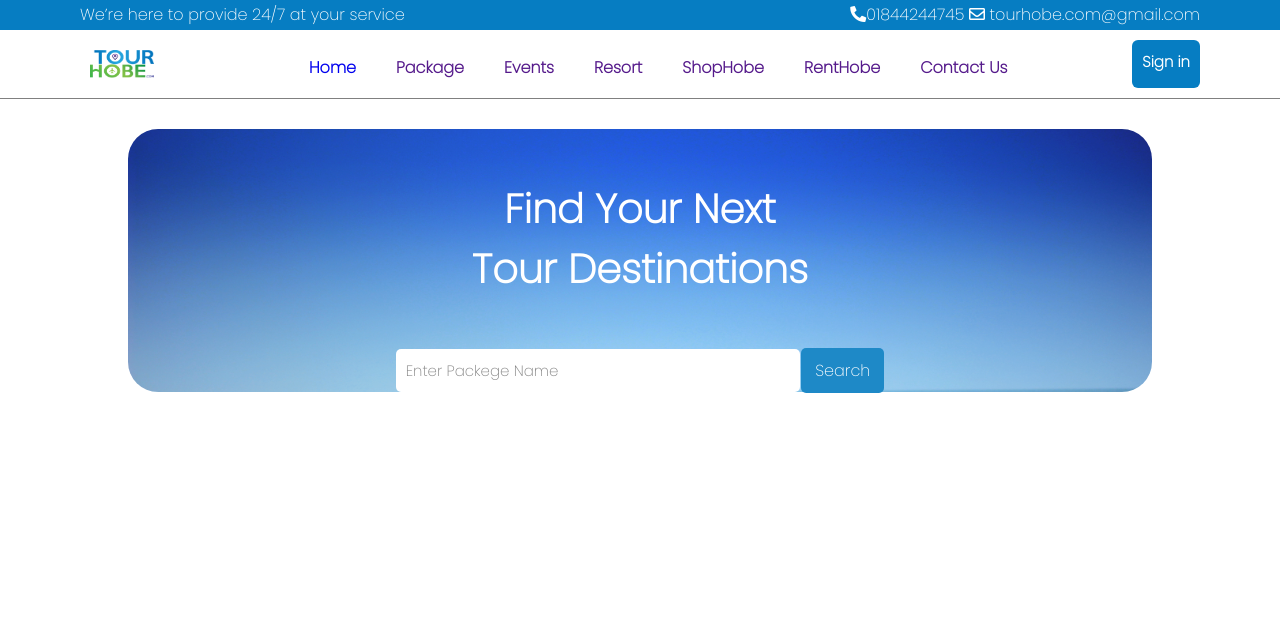
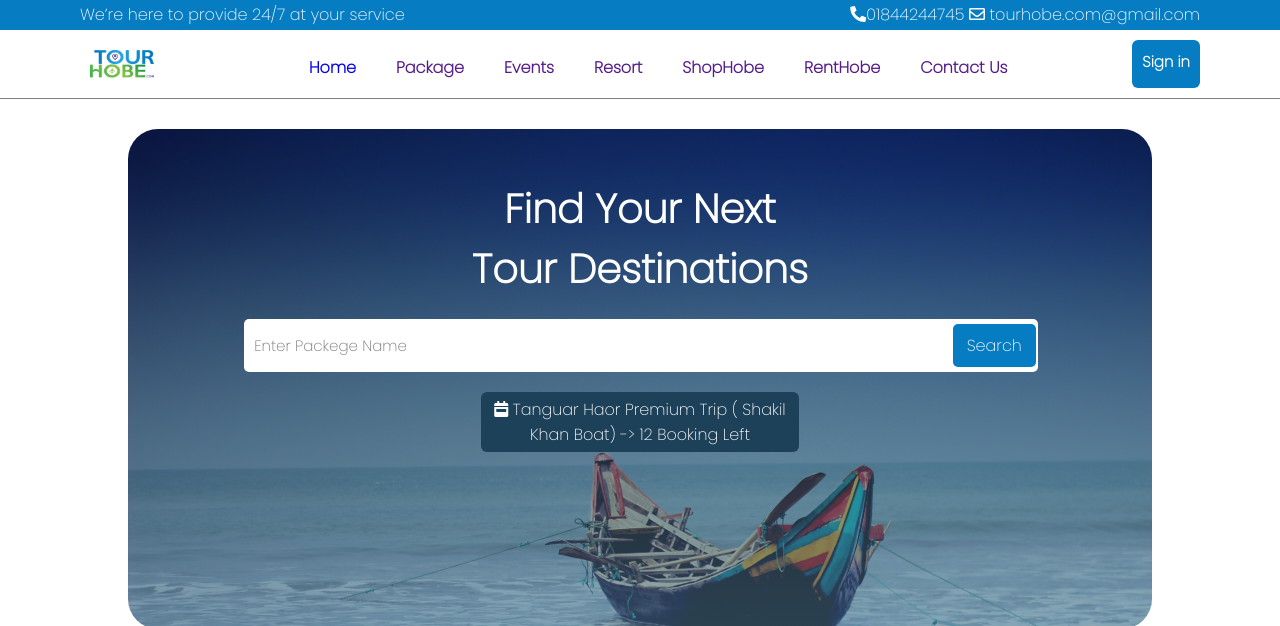
Before and after one commit to Salemah/webprojectfinal, a PHP site: page / in a window 1280 px wide. Shown: the top 626 px of the page. Before the commit the page ends 393 px from the top, so only its background shows below. Run offline with PHP 8.4, Linux system fonts and the light colour scheme.

Commit message:
banner added

```diff
--- a/index.html
+++ b/index.html
@@ -46,12 +46,52 @@
             Tour Destinations</h1>
            <div class="search">
             <input id="search-box" type="text " placeholder="Enter Packege Name" >
-
             <a href="">Search</a>
+            <p id="calender"> <i class="fas fa-calendar-week"></i> Tanguar Haor Premium Trip ( Shakil Khan Boat) -> 12 Booking Left</p>
            </div>
 
         </div>
       </div>
     </section>
+    <!-- image section complete -->
+    <main class="Image-card-section container">
+      <div class="image-cards">
+          <div class="image-card">
+              <div class="image-card-banner">
+                  <img src="images/players/player-1.png">
+              </div>
+              <div class="card-details">
+                  <h1>Neymar Jr.</h1>
+              </div>
+              <p class="cards-p">Neymar came into prominence at Santos, where he made his professional debut aged 17. He helped the club win two successive Campeonato Paulista championships, a Copa do , and the UEFA Champions League, and finished third for the FIFA Ballon  Final.</p>
+          </div>
+          <div class="image-card">
+              <div class="image-card-banner">
+                  <img src="images/players/player-2.png">
+              </div>
+              <div class="card-details">
+                  <h1>Lionel Messi.</h1>
+              </div>
+              <p class="cards-p">An Argentine international, Messi is both his country's highest appearance-maker and their all-time leading goalscorer. At youth level, he won the 2005 FIFA World Youth Championship, finishing the tournament with bto play and score in a FIFA  August 2011, he led Argentina to three consecutive finals: the 2014 FIFA World Cup, for which he won the Golden Ball, and the 2015 and 2016 Copa </p>
+          </div>
+          <div class="image-card">
+              <div class="image-card-banner">
+                  <img src="images/players/player-3.png">
+              </div>
+              <div class="card-details">
+                  <h1>Cristiano Ronaldo</h1>
+              </div>
+              <p class="cards-p">Born and raised in Madeira, Ronaldo began his senior club career playing for Sporting CP, before signing with Manchester United in 2003, aged 18, winning the e, and the FIFA Club World Cup; at age 23, he won his first Ballon d'Or. Ronaldo was the subject of the then-most expensive association football transfer when he signed for Real Madrid in 2009 in a transfer worth €94 million (£80 million), where he won 15 trop</p>
+          </div>
+
+
+
+
+
+
+
+
+      </div>
+  </main>
 </body>
 </html>
--- a/style.css
+++ b/style.css
@@ -75,21 +75,20 @@ header{
 }
 /* body start */
 .bgimg{
-background-image:url(images/hero-bg.jpeg) ;
+background-image:linear-gradient(0deg, rgba(72, 108, 133, 0.6), rgba(17, 15, 16, 0.6)),url(images/hero-bg.jpeg) ;
 background-repeat: no-repeat;
-background-size: cover;
-align-items: center;
-opacity: 90%;
-background-blend-mode: darken;
+background-size: 1300px;
+height: 500px;
+/* align-items: center; */
     width: 80%;
     margin: auto;
     margin-top: 30px;
-    /* height: 460px; */
     border-radius: 30px;
+
 
 }
 #find{
-    padding: 50px 0;
+    padding: 50px 0 20px 0 ;
     font-size: 40px;
     color: white;
     text-align: center;
@@ -100,7 +99,7 @@ background-blend-mode: darken;
 }
 #search-box{
     font-size: 15px;
-    padding:10px 100px 10px 10px ;
+    padding:15px 490px 15px 10px ;
     align-items: center;
     border-radius: 5px;
     border: none;
@@ -110,11 +109,22 @@ background-blend-mode: darken;
     text-decoration: none;
     color: white;
     background-color: #067DC2;
-    padding: 11px 14px;
+    padding: 10px 14px;
     border-radius: 5px;
-    margin-left: -3px;
+    margin-left: -90px;
 }
 .bgimg a:hover{
     background-color:#3B82F6 ;
 
 }
+#calender{
+   background-color:#1E415A ;
+   width: 30%;
+   margin: auto;
+   color: white;
+   padding: 5px;
+   margin-top:20px;
+   border-radius: 6px;
+   margin-bottom: 100px;
+}
+    /* image section complete */
```
